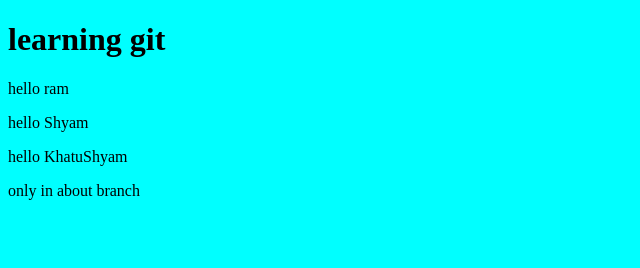
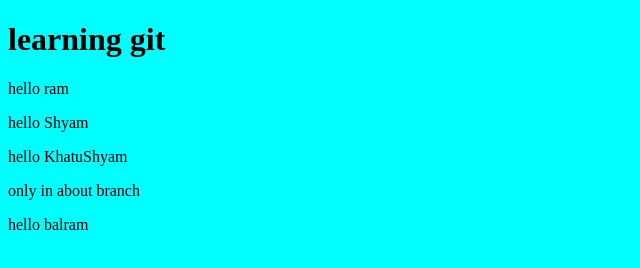
Before and after one commit to devloperRakshak/learning_git, a plain HTML site: page index.html in a window 1280 px wide. Shown: the whole page, without its empty margins (0-640 px from the left). Drawn offline with Linux system fonts and the light colour scheme.

Commit message:
Add greeting for balram in index.html

```diff
--- a/index.html
+++ b/index.html
@@ -12,5 +12,6 @@
         <p>hello Shyam</p>
         <p>hello KhatuShyam</p>
         <p>only in about branch</p>
+        <p>hello balram</p>
     </body>
     </html>
```
